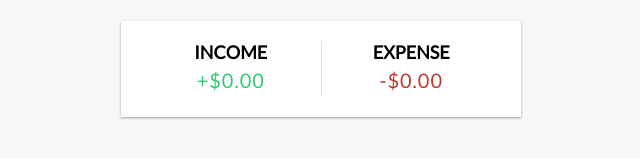
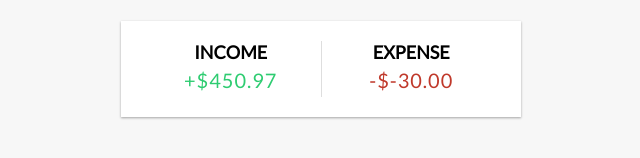
Before and after one commit to AdamPtk/vue3-expense-tracker, a Vue app: page / in a window 1280 px wide. Shown: the part 251-409 px from the top of the page, without its empty margins (319-959 px from the left). Built offline with nearby package versions, Linux system fonts and the light colour scheme.

Commit message:
Income & expence component

```diff
--- a/src/App.vue
+++ b/src/App.vue
@@ -2,7 +2,7 @@
   <Header />
   <div class="container">
     <Balance :total="total" />
-    <IncomeExpenses />
+    <IncomeExpenses :income="income" :expences="expences" />
     <TransactionList :transactions="transactions" />
     <AddTransaction />
   </div>
@@ -29,4 +29,18 @@
     .reduce((acc, item) => (acc += item.amount), 0)
     .toFixed(2);
 });
+
+const income = computed(() => {
+  return transactions.value
+    .filter((transaction) => transaction.amount > 0)
+    .reduce((acc, item) => (acc += item.amount), 0)
+    .toFixed(2);
+});
+
+const expences = computed(() => {
+  return transactions.value
+    .filter((transaction) => transaction.amount < 0)
+    .reduce((acc, item) => (acc += item.amount), 0)
+    .toFixed(2);
+});
 </script>
--- a/src/components/IncomeExpenses.vue
+++ b/src/components/IncomeExpenses.vue
@@ -2,11 +2,26 @@
   <div class="inc-exp-container">
     <div>
       <h4>Income</h4>
-      <p id="money-plus" class="money plus">+$0.00</p>
+      <p id="money-plus" class="money plus">+${{ income }}</p>
     </div>
     <div>
       <h4>Expense</h4>
-      <p id="money-minus" class="money minus">-$0.00</p>
+      <p id="money-minus" class="money minus">-${{ expences }}</p>
     </div>
   </div>
 </template>
+
+<script setup>
+import { defineProps } from "vue";
+
+const props = defineProps({
+  income: {
+    type: Number,
+    required: true,
+  },
+  expences: {
+    type: Number,
+    required: true,
+  },
+});
+</script>
```
